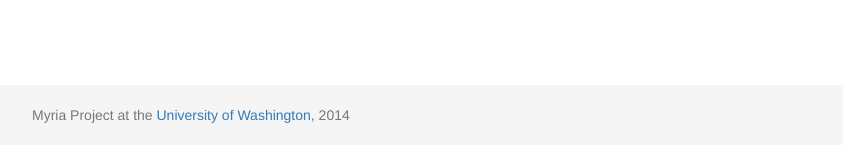
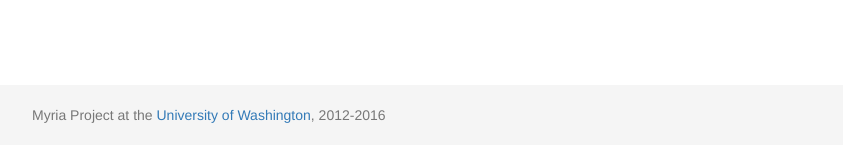
Before and after one commit to uwescience/myria-website, a Jekyll site: the page built from acknowledgments.markdown, in a window 1280 px wide. Shown: the part 746-897 px from the top of the page, without its empty margins (213-1056 px from the left). Built offline with Jekyll 4.4.1, drawn with Linux system fonts in a browser that asks for light colours; nearby versions of some CDN libraries; Markdown is read by kramdown in place of the engine named in the settings.

Commit message:
Set correct years

```diff
--- a/_layouts/default.html
+++ b/_layouts/default.html
@@ -44,7 +44,7 @@
 
     <div id="footer">
       <div class="container">
-        <p class="text-muted credit">Myria Project at the <a href="http://www.washington.edu/">University of Washington</a>, 2014</p>
+        <p class="text-muted credit">Myria Project at the <a href="http://www.washington.edu/">University of Washington</a>, 2012-2016</p>
       </div>
     </div>
 
```
